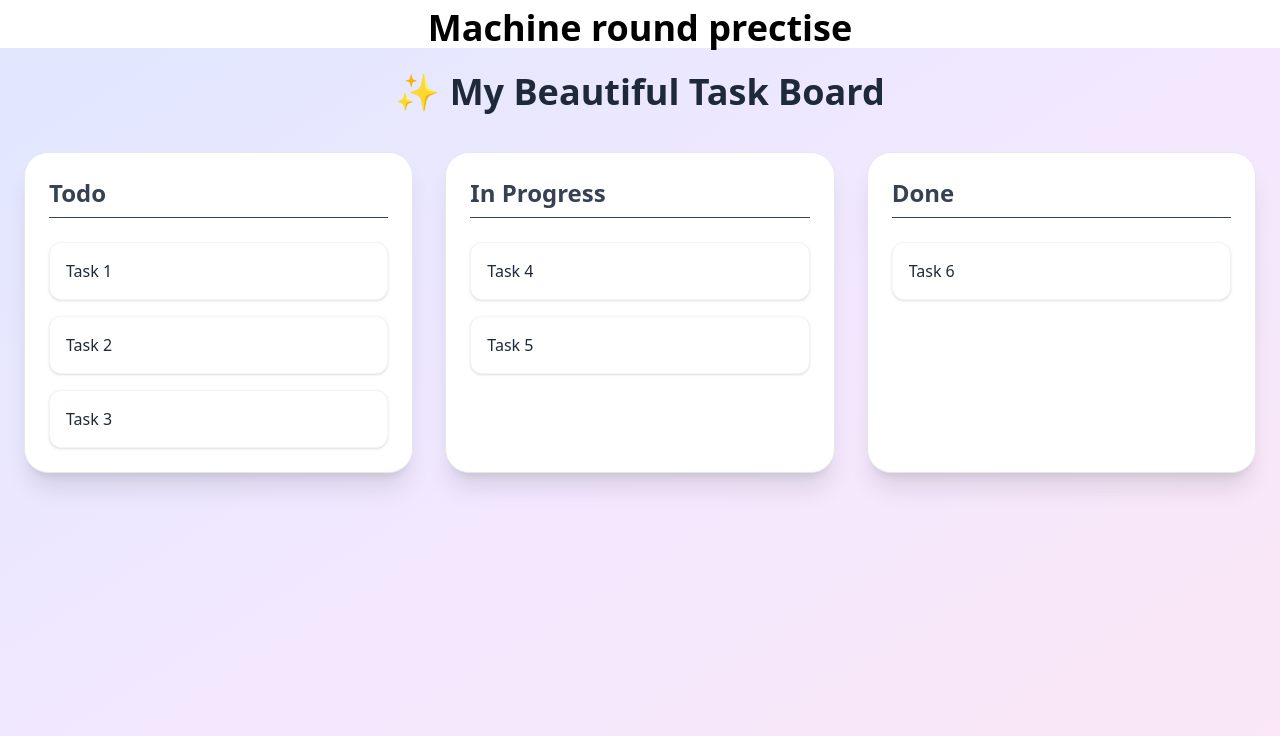
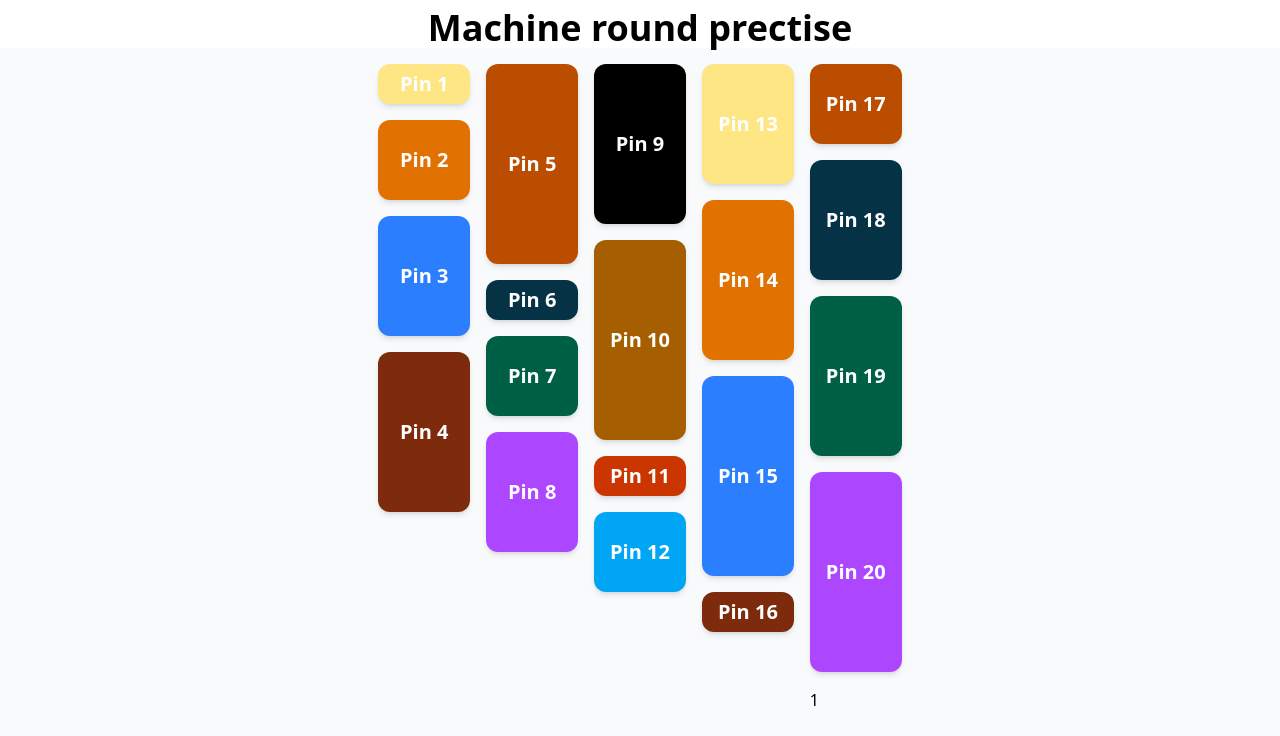
Before and after one commit to arjun808/machine_coding, a React (Vite) app: page / in a window 1280 px wide. Shown: the top 736 px of the page. Built offline with nearby package versions, Linux system fonts and the light colour scheme.

Commit message:
feat: masonry layout

```diff
--- a/src/App.tsx
+++ b/src/App.tsx
@@ -1,4 +1,4 @@
-import DragAndDrop from "./Questions/Drag-Drop";
+import PinterstLayout from "./Questions/PinterstLayout";
 
 const App = () => {
   return (
@@ -7,7 +7,8 @@ const App = () => {
         Machine round prectise
       </h1>
       {/* <Stepper /> */}
-      <DragAndDrop />
+      {/* <DragAndDrop /> */}
+      <PinterstLayout />
     </div>
   );
 };
--- /dev/null
+++ b/src/Questions/PinterstLayout/PinterstLayout.tsx
@@ -0,0 +1,41 @@
+const PinterestLayout = () => {
+  const heights = [40, 80, 120, 160, 200];
+  const colors = [
+    "bg-amber-200",
+    "bg-amber-600",
+    "bg-blue-500",
+    "bg-orange-900",
+    "bg-amber-700",
+    "bg-cyan-950",
+    "bg-emerald-800",
+    "bg-purple-500",
+    "bg-black",
+    "bg-yellow-700",
+    "bg-orange-700",
+    "bg-sky-500",
+  ];
+
+  return (
+    <div className="flex justify-center p-4 bg-gray-50 min-h-screen">
+      <div className="columns-2 sm:columns-3 md:columns-4 lg:columns-5 gap-4">
+        {[...Array(20)].map((_, index) => {
+          const height = heights[index % heights.length];
+          const bgColor = colors[index % colors.length];
+
+          return (
+            <div
+              key={index}
+              className={`mb-4 ${bgColor} break-inside-avoid-column rounded-xl shadow-md text-white p-4 flex items-center justify-center text-xl font-semibold`}
+              style={{ height }}
+            >
+              Pin {index + 1}
+            </div>
+          );
+        })}
+        1
+      </div>
+    </div>
+  );
+};
+
+export default PinterestLayout;
--- /dev/null
+++ b/src/Questions/PinterstLayout/index.ts
@@ -0,0 +1 @@
+export {default} from "./PinterstLayout"
```
